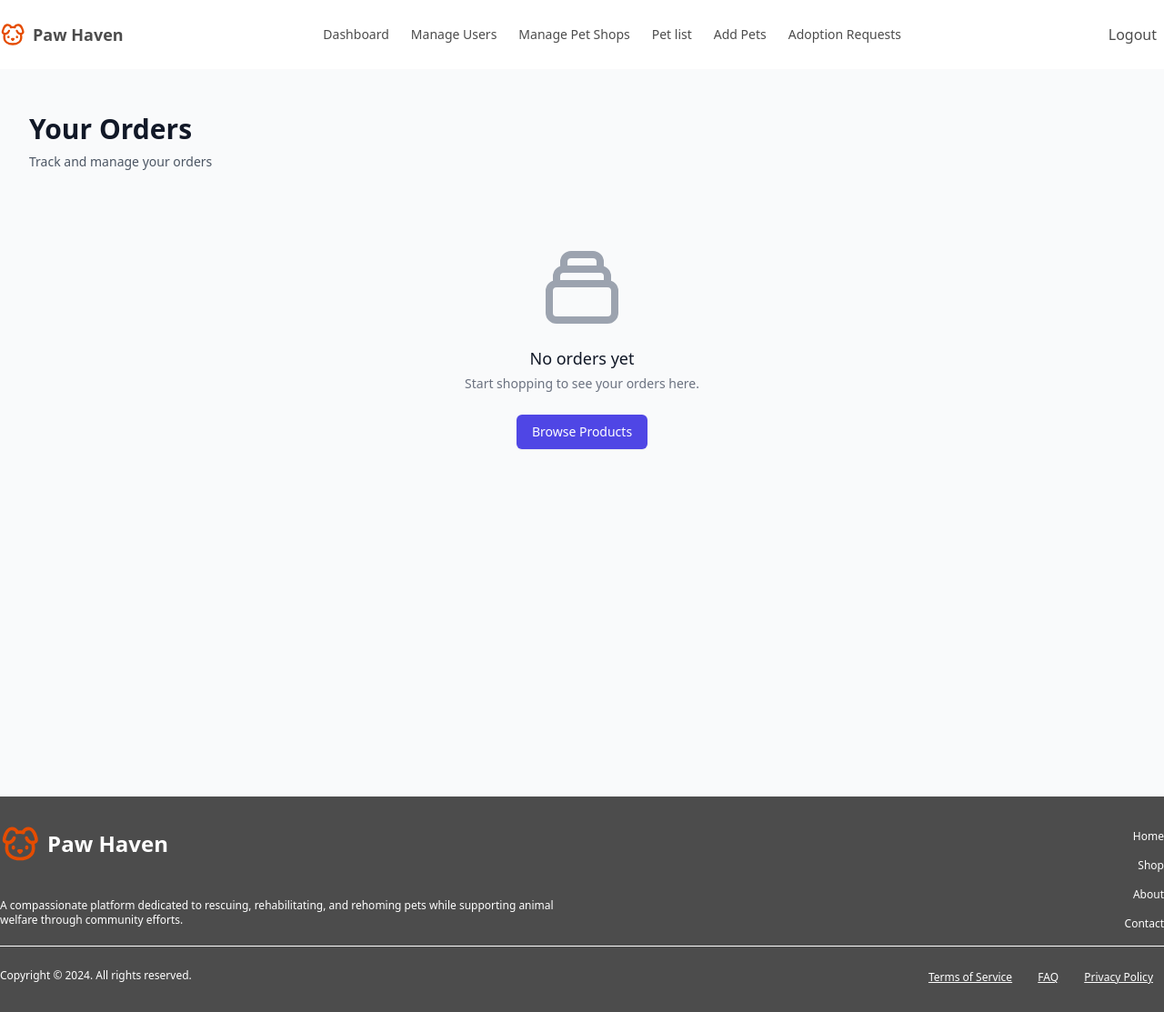
After one commit to srishticampus/Animal_Welfare_Platform_Python, a Django app: page /users/orders/ in a window 1280 px wide. The commit adds this page. Shown: the whole page at 91% size. Run offline with Django 5.2, Linux system fonts and the light colour scheme; a user stored in the database is signed in; data comes from the database, SQL or seed files in the repository; both versions use the stored data as it was after the commit; style sheets or scripts are compiled from the project's sources; some libraries are stand-ins or nearby versions.

Commit message:
order page completed

```diff
--- a/templates/base.html
+++ b/templates/base.html
@@ -53,7 +53,7 @@
         <li><a class="hover:text-[#e54c00] transition" href="{% url 'create_rescue_request' %}">Rescue</a></li>
         <li><a class="hover:text-[#e54c00] transition" href="{% url 'pet_adoption_list' %}">Adopt</a></li>
         <li><a class="hover:text-[#e54c00] transition" href="{% url 'petshop' %}">Shop</a></li>
-        <li><a class="hover:text-[#e54c00] transition" href="#">Orders</a></li>
+        <li><a class="hover:text-[#e54c00] transition" href="{% url 'user_orders' %}">Orders</a></li>
         <li><a class="hover:text-[#e54c00] transition" href="#">Donation</a></li>
         <li><a class="hover:text-[#e54c00] transition" href="{% url 'about_page' %}">About</a></li>
         <li><a class="hover:text-[#e54c00] transition" href="{% url 'contact_page' %}">Contact</a></li>
--- /dev/null
+++ b/users/templates/users/orders.html
@@ -0,0 +1,140 @@
+{% extends 'base.html' %}
+
+{% block content %}
+<div class="min-h-screen bg-gray-50 py-12">
+    <div class="container mx-auto px-4 sm:px-6 lg:px-8 max-w-7xl">
+        <!-- Header -->
+        <div class="mb-8">
+            <h1 class="text-3xl font-bold text-gray-900">Your Orders</h1>
+            <p class="mt-2 text-sm text-gray-600">Track and manage your orders</p>
+        </div>
+
+        {% if orders %}
+            <!-- Orders Grid -->
+            <div class="space-y-6">
+                {% for order in orders %}
+                <div class="bg-white rounded-xl shadow-sm border border-gray-200 overflow-hidden transition-all hover:shadow-md">
+                    <!-- Order Header -->
+                    <div class="border-b border-gray-200 bg-gray-50 p-4 sm:p-6 flex flex-col sm:flex-row sm:items-center sm:justify-between gap-4">
+                        <div>
+                            <div class="flex items-center gap-3">
+                                <h3 class="text-lg font-semibold text-gray-900">Order #{{ order.id }}</h3>
+                                <span class="inline-flex items-center px-2.5 py-0.5 rounded-full text-xs font-medium bg-green-100 text-green-800">
+                                    Delivered
+                                </span>
+                            </div>
+                            <p class="mt-1 text-sm text-gray-500">Placed on {{ order.created_at|date:"F j, Y" }}</p>
+                        </div>
+                        <div class="flex items-center gap-4">
+                            <span class="text-2xl font-bold text-gray-900">₹{{ order.total_price }}</span>
+                            <!-- <button class="inline-flex items-center px-4 py-2 border border-gray-300 rounded-md shadow-sm text-sm font-medium text-gray-700 bg-white hover:bg-gray-50 focus:outline-none focus:ring-2 focus:ring-offset-2 focus:ring-indigo-500">
+                                Track Order
+                            </button> -->
+                        </div>
+                    </div>
+
+                    <!-- Order Items -->
+                    <div class="p-4 sm:p-6">
+                        <div class="flow-root">
+                            <ul role="list" class="-my-6 divide-y divide-gray-200">
+                                {% for item in order.items.all %}
+                                <li class="py-6 flex">
+                                    <div class="flex-shrink-0 w-24 h-24 bg-gray-200 rounded-md overflow-hidden">
+                                        {% if item.product.image %}
+                                            <img src="{{ item.product.image.url }}" alt="{{ item.product.product_name }}" class="w-full h-full object-center object-cover">
+                                        {% else %}
+                                            <div class="w-full h-full flex items-center justify-center">
+                                                <svg class="w-12 h-12 text-gray-400" fill="none" stroke="currentColor" viewBox="0 0 24 24">
+                                                    <path stroke-linecap="round" stroke-linejoin="round" stroke-width="2" d="M4 16l4.586-4.586a2 2 0 012.828 0L16 16m-2-2l1.586-1.586a2 2 0 012.828 0L20 14m-6-6h.01M6 20h12a2 2 0 002-2V6a2 2 0 00-2-2H6a2 2 0 00-2 2v12a2 2 0 002 2z" />
+                                                </svg>
+                                            </div>
+                                        {% endif %}
+                                    </div>
+                                    <div class="ml-6 flex-1 flex flex-col">
+                                        <div class="flex justify-between">
+                                            <h4 class="text-base font-medium text-gray-900">{{ item.product.product_name }}</h4>
+                                            <p class="ml-4 text-base font-medium text-gray-900">₹{{ item.price }}</p>
+                                        </div>
+                                        <p class="mt-1 text-sm text-gray-500">Quantity: {{ item.quantity }}</p>
+                                        <div class="mt-4 flex-1 flex items-end">
+                                            <button class="text-sm font-medium text-indigo-600 hover:text-indigo-500">
+                                                Write a review
+                                            </button>
+                                        </div>
+                                    </div>
+                                </li>
+                                {% endfor %}
+                            </ul>
+                        </div>
+                    </div>
+
+                    <!-- Order Footer -->
+                    <div class="border-t border-gray-200 bg-gray-50 p-4 sm:p-6">
+                        <div class="flex justify-between text-sm font-medium">
+                            <div class="space-y-1">
+                                <p class="text-gray-500">Shipping Address:</p>
+                                <p class="text-gray-900">{{ order.shipping_address }}</p>
+                            </div>
+                            <div class="space-y-1 text-right">
+                                <p class="text-gray-500">Order Summary</p>
+                                <p class="text-gray-900">Subtotal: ₹{{ order.total_price }}</p>
+                                <p class="text-gray-900">Shipping: ₹0</p>
+                                <p class="text-lg font-bold text-gray-900">Total: ₹{{ order.total_price }}</p>
+                            </div>
+                        </div>
+                    </div>
+                </div>
+                {% endfor %}
+            </div>
+
+            <!-- Pagination -->
+            <div class="mt-8 flex items-center justify-between border-t border-gray-200 bg-white px-4 py-3 sm:px-6">
+                <div class="flex flex-1 justify-between sm:hidden">
+                    <a href="#" class="relative inline-flex items-center rounded-md border border-gray-300 bg-white px-4 py-2 text-sm font-medium text-gray-700 hover:bg-gray-50">Previous</a>
+                    <a href="#" class="relative ml-3 inline-flex items-center rounded-md border border-gray-300 bg-white px-4 py-2 text-sm font-medium text-gray-700 hover:bg-gray-50">Next</a>
+                </div>
+                <div class="hidden sm:flex sm:flex-1 sm:items-center sm:justify-between">
+                    <div>
+                        <p class="text-sm text-gray-700">
+                            Showing <span class="font-medium">1</span> to <span class="font-medium">10</span> of <span class="font-medium">20</span> results
+                        </p>
+                    </div>
+                    <div>
+                        <nav class="isolate inline-flex -space-x-px rounded-md shadow-sm" aria-label="Pagination">
+                            <a href="#" class="relative inline-flex items-center rounded-l-md px-2 py-2 text-gray-400 ring-1 ring-inset ring-gray-300 hover:bg-gray-50 focus:z-20 focus:outline-offset-0">
+                                <span class="sr-only">Previous</span>
+                                <svg class="h-5 w-5" viewBox="0 0 20 20" fill="currentColor" aria-hidden="true">
+                                    <path fill-rule="evenodd" d="M12.79 5.23a.75.75 0 01-.02 1.06L8.832 10l3.938 3.71a.75.75 0 11-1.04 1.08l-4.5-4.25a.75.75 0 010-1.08l4.5-4.25a.75.75 0 011.06.02z" clip-rule="evenodd" />
+                                </svg>
+                            </a>
+                            <a href="#" aria-current="page" class="relative z-10 inline-flex items-center bg-indigo-600 px-4 py-2 text-sm font-semibold text-white focus:z-20 focus-visible:outline focus-visible:outline-2 focus-visible:outline-offset-2 focus-visible:outline-indigo-600">1</a>
+                            <a href="#" class="relative inline-flex items-center px-4 py-2 text-sm font-semibold text-gray-900 ring-1 ring-inset ring-gray-300 hover:bg-gray-50 focus:z-20 focus:outline-offset-0">2</a>
+                            <a href="#" class="relative inline-flex items-center rounded-r-md px-2 py-2 text-gray-400 ring-1 ring-inset ring-gray-300 hover:bg-gray-50 focus:z-20 focus:outline-offset-0">
+                                <span class="sr-only">Next</span>
+                                <svg class="h-5 w-5" viewBox="0 0 20 20" fill="currentColor" aria-hidden="true">
+                                    <path fill-rule="evenodd" d="M7.21 14.77a.75.75 0 01.02-1.06L11.168 10 7.23 6.29a.75.75 0 111.04-1.08l4.5 4.25a.75.75 0 010 1.08l-4.5 4.25a.75.75 0 01-1.06-.02z" clip-rule="evenodd" />
+                                </svg>
+                            </a>
+                        </nav>
+                    </div>
+                </div>
+            </div>
+
+        {% else %}
+            <!-- Empty State -->
+            <div class="text-center py-12">
+                <svg class="mx-auto h-24 w-24 text-gray-400" fill="none" stroke="currentColor" viewBox="0 0 24 24">
+                    <path stroke-linecap="round" stroke-linejoin="round" stroke-width="2" d="M19 11H5m14 0a2 2 0 012 2v6a2 2 0 01-2 2H5a2 2 0 01-2-2v-6a2 2 0 012-2m14 0V9a2 2 0 00-2-2M5 11V9a2 2 0 012-2m0 0V5a2 2 0 012-2h6a2 2 0 012 2v2M7 7h10" />
+                </svg>
+                <h3 class="mt-4 text-lg font-medium text-gray-900">No orders yet</h3>
+                <p class="mt-1 text-sm text-gray-500">Start shopping to see your orders here.</p>
+                <div class="mt-6">
+                    <a href="{% url 'shop' %}" class="inline-flex items-center px-4 py-2 border border-transparent text-sm font-medium rounded-md shadow-sm text-white bg-indigo-600 hover:bg-indigo-700 focus:outline-none focus:ring-2 focus:ring-offset-2 focus:ring-indigo-500">
+                        Browse Products
+                    </a>
+                </div>
+            </div>
+        {% endif %}
+    </div>
+</div>
+{% endblock %}
--- a/users/urls.py
+++ b/users/urls.py
@@ -1,5 +1,5 @@
 from django.urls import path
-from .views import register, login_view, logout_view, home, pet_shop, product_detail, cart_page, add_to_cart, remove_from_cart, checkout,order_success,pet_adoption_list,pet_adoption_detail,adoption_form,create_rescue_request,forgot_password,reset_password
+from .views import register, login_view, logout_view, home, pet_shop, product_detail, cart_page, add_to_cart, remove_from_cart, checkout,order_success,pet_adoption_list,pet_adoption_detail,adoption_form,create_rescue_request,forgot_password,reset_password,user_orders
 
 urlpatterns = [
     path('register/', register, name='register'),
@@ -14,6 +14,7 @@ urlpatterns = [
     path('cart/remove/<int:cart_id>/', remove_from_cart, name='remove_from_cart'),
     path("checkout/", checkout, name="checkout"),
     path("order-success/<int:order_id>/", order_success, name="order_success"),
+    path('orders/', user_orders, name='user_orders'),
     path('adopt/', pet_adoption_list, name='pet_adoption_list'),
     path('adopt/<int:pet_id>/', pet_adoption_detail, name='pet_adoption_detail'),
     path('adoption-form/<int:pet_id>/', adoption_form, name='adoption_form'),
--- a/users/views.py
+++ b/users/views.py
@@ -302,6 +302,10 @@ def order_success(request, order_id):
 
     return render(request, "users/order_success.html", context)
 
+def user_orders(request):
+    orders = Order.objects.filter(user=request.user).order_by('-created_at')
+    return render(request, 'users/orders.html', {'orders': orders})
+
 @never_cache
 @login_required
 def pet_adoption_list(request):
@@ -316,12 +320,16 @@ def pet_adoption_detail(request, pet_id):
 
     existing_request = AdoptionRequest.objects.filter(pet=pet, user=request.user).first()
 
-    if request.method == 'POST':
-        if not existing_request:
-            AdoptionRequest.objects.create(pet=pet, user=request.user)
-            return redirect('pet_adoption_list')
+    if request.method == 'POST' and not existing_request:
+        AdoptionRequest.objects.create(pet=pet, user=request.user, status='Pending')
+        messages.success(request, 'Adoption request sent successfully!')
+        return redirect('pet_adoption_detail', pet_id=pet.id)
 
-    return render(request, 'users/pet_adoption_detail.html', {'pet': pet, 'existing_request': existing_request})
+
+    adopted_user = AdoptionRequest.objects.filter(pet=pet, status="Approved").first()
+
+    return render(request, 'users/pet_adoption_detail.html', {'pet': pet, 'existing_request': existing_request, 'adopted_user': adopted_user.user.username if adopted_user else None
+    })
 
 @never_cache
 @login_required
```
Also changed, not shown: users/templates/users/pet_adoption_detail.html (+24 -9 lines), db.sqlite3.
